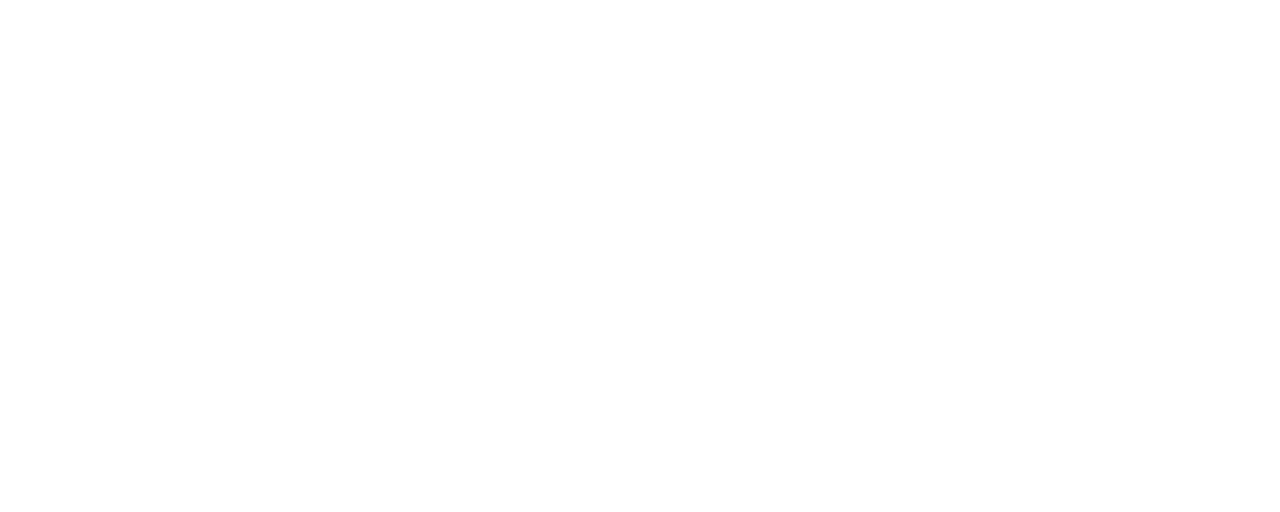
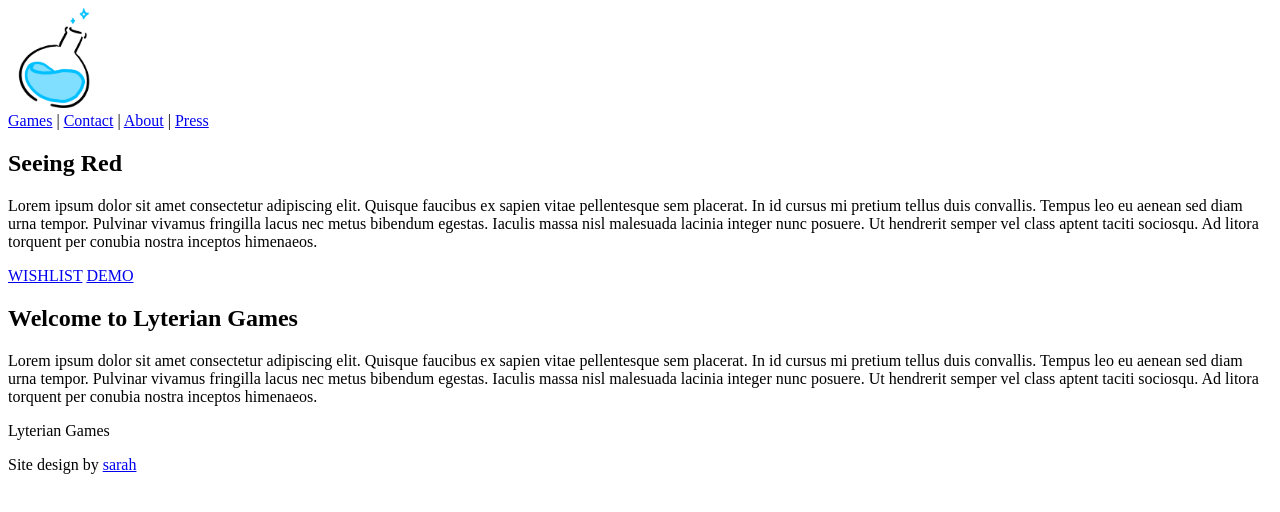
Before and after one commit to sbalatbat/lyterian-web-update, a plain HTML site: page source/index.html in a window 1280 px wide. Drawn offline with Linux system fonts and the light colour scheme.

Commit message:
Drafted Home Page front end #15

```diff
--- a/source/index.html
+++ b/source/index.html
@@ -4,11 +4,36 @@
         <meta charset="UTF-8" />
         <meta name="viewport" content="width=device-width, initial-scale=1.0"/>
         <title>Lyterian Games</title>
-        <link rel="icon" type="image/x-icon" href="LINK">
+        <link rel="icon" type="image/x-icon" href="assets/icons/placeholder.png">
         <link rel="stylesheet" href="assets/styles/style.css" />
         <script type="module" src="assets/scripts/index.js"></script>
     </head>
     <body>
-
+        <header>
+            <img src="assets/icons/placeholder.png" alt="Round potion bottle holding blue liquid." width="100" height="100">
+            <nav>
+                <a href="/source/games.html">Games</a> | <a href="/source/contact.html">Contact</a> | <a href="/source/about.html">About</a> | <a href="/source/press.html">Press</a>
+                </ul>
+            </nav>
+        </header>
+        <main>
+            <section id="latest" title="Latest Game">
+                <h1>Seeing Red</h1>
+                <p>Lorem ipsum dolor sit amet consectetur adipiscing elit. Quisque faucibus ex sapien vitae pellentesque sem placerat. In id cursus mi pretium tellus duis convallis. Tempus leo eu aenean sed diam urna tempor. Pulvinar vivamus fringilla lacus nec metus bibendum egestas. Iaculis massa nisl malesuada lacinia integer nunc posuere. Ut hendrerit semper vel class aptent taciti sociosqu. Ad litora torquent per conubia nostra inceptos himenaeos.</p>
+                <a href="https://store.steampowered.com/app/3127240/Seeing_Red/">WISHLIST</a>
+                <a href="https://store.steampowered.com/app/3482050/Seeing_Red_Demo/">DEMO</a>
+            </section>
+            <section id="intro" title="Introduction">
+                <h1>Welcome to Lyterian Games</h1>
+                <p>Lorem ipsum dolor sit amet consectetur adipiscing elit. Quisque faucibus ex sapien vitae pellentesque sem placerat. In id cursus mi pretium tellus duis convallis. Tempus leo eu aenean sed diam urna tempor. Pulvinar vivamus fringilla lacus nec metus bibendum egestas. Iaculis massa nisl malesuada lacinia integer nunc posuere. Ut hendrerit semper vel class aptent taciti sociosqu. Ad litora torquent per conubia nostra inceptos himenaeos.</p>
+            </section>
+            <section id="news" title="News">
+                <div id="news-carousel"></div>
+            </section>
+        </main>
+        <footer>
+            <p>Lyterian Games</p>
+            <p>Site design by <a href="https://github.com/sbalatbat">sarah</a></p>
+        </footer>
     </body>
 </html>
```
Also changed, not shown: source/assets/icons/placeholder.png (added), source/assets/icons/placeholder.txt (deleted).
